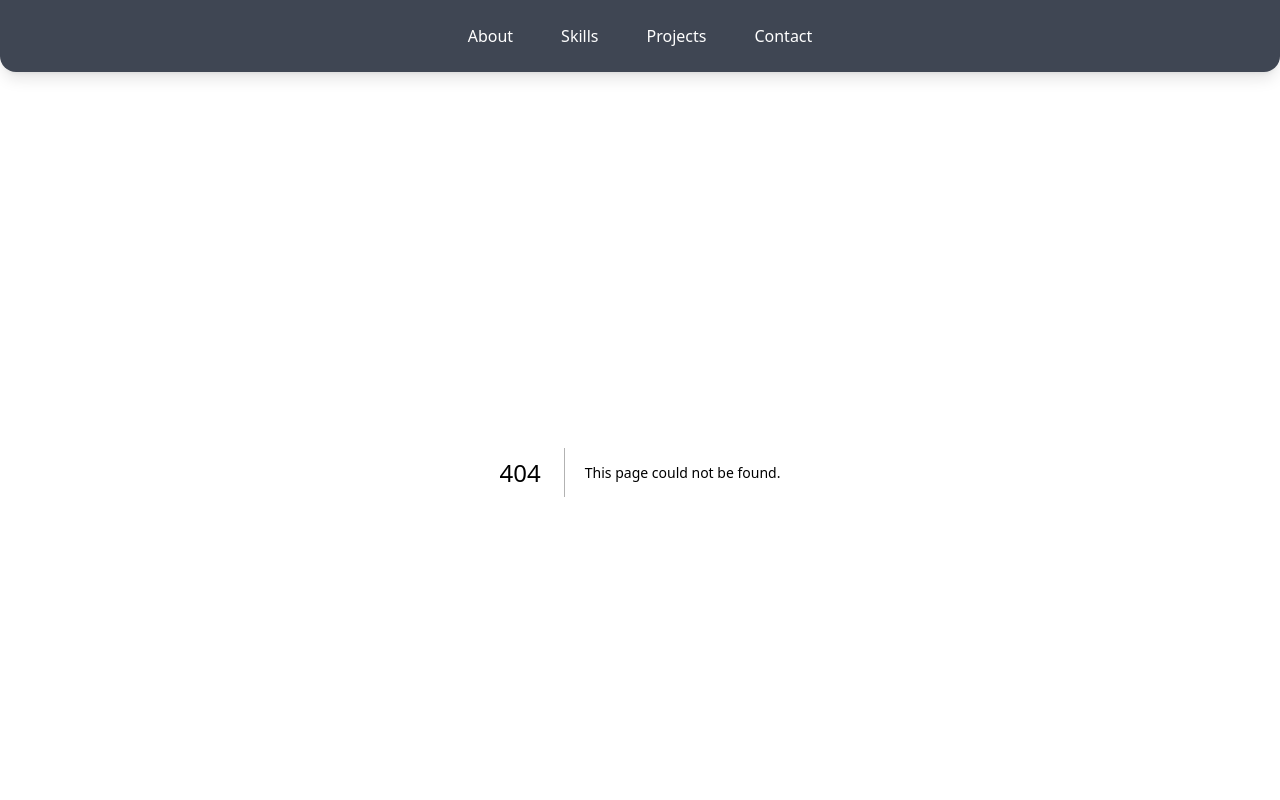
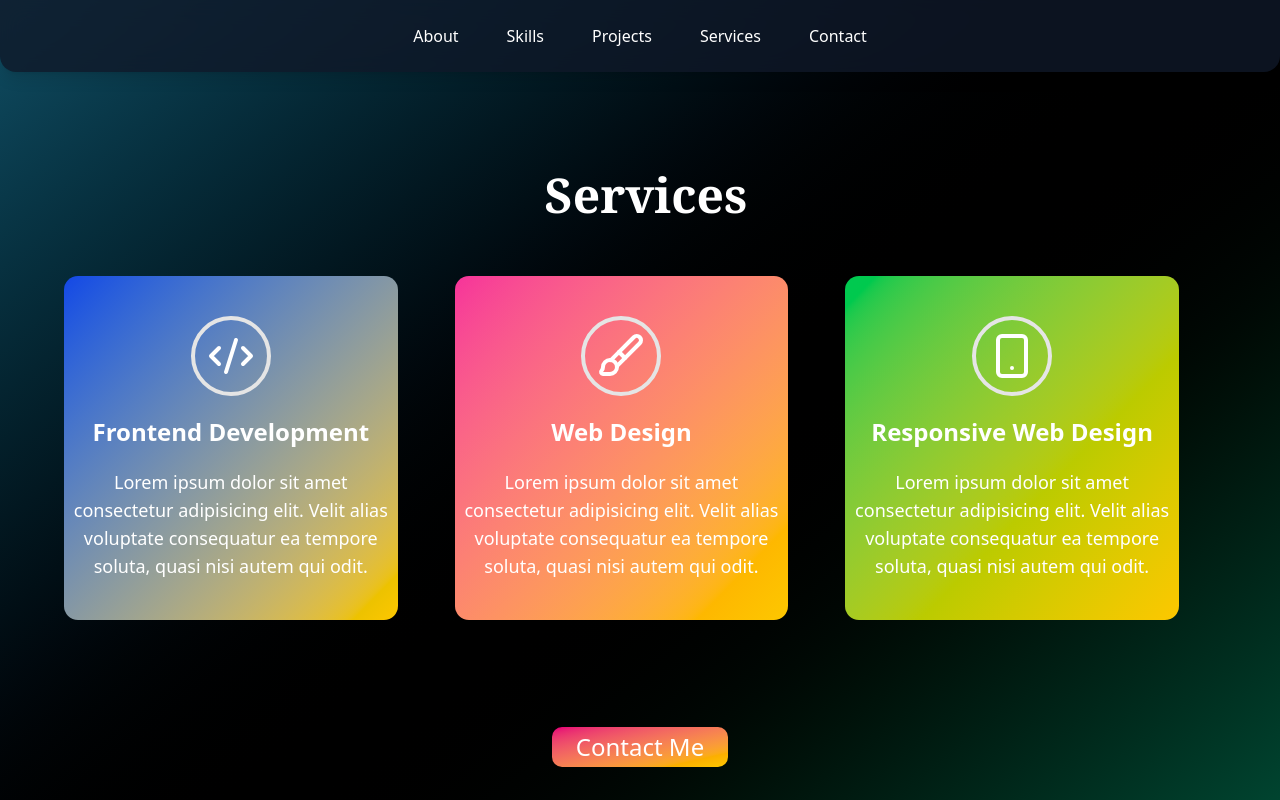
Before and after one commit to mrayyannaveed/portfolio, a Next.js app: page /services in a window 1280 px wide. Before the commit this address had no page. Shown: the top 800 px of the page. Built offline with nearby package versions, Linux system fonts and the light colour scheme.

Commit message:
update code and add services

```diff
--- a/src/app/components/contact.tsx
+++ b/src/app/components/contact.tsx
@@ -10,9 +10,7 @@ const ContactCom = () => {
       >
         {/* Name */}
         <div className="flex flex-col">
-          <label htmlFor="name" className="text-gray-700 font-medium">
-            Name
-          </label>
+
           <input
             type="text"
             id="name"
@@ -25,9 +23,6 @@ const ContactCom = () => {
 
         {/* Email */}
         <div className="flex flex-col">
-          <label htmlFor="email" className="text-gray-700 font-medium">
-            Email
-          </label>
           <input
             type="email"
             id="email"
@@ -40,9 +35,6 @@ const ContactCom = () => {
 
         {/* Message */}
         <div className="flex flex-col">
-          <label htmlFor="message" className="text-gray-700 font-medium">
-            Message
-          </label>
           <textarea
             id="message"
             name="message"
--- a/src/app/components/navbar.tsx
+++ b/src/app/components/navbar.tsx
@@ -30,6 +30,12 @@ const Navbar = () => {
       </Link>
       <Link
         className="hover:bg-gradient-to-br from-amber-400 to-pink-500 font-medium px-3 py-2 rounded-2xl transition-all"
+        href="/services"
+      >
+        Services
+      </Link>
+      <Link
+        className="hover:bg-gradient-to-br from-amber-400 to-pink-500 font-medium px-3 py-2 rounded-2xl transition-all"
         href="/contact"
       >
         Contact
@@ -38,7 +44,7 @@ const Navbar = () => {
   );
 
   return (
-    <nav className="sticky top-0 z-50 backdrop-blur-md bg-gray-900/80 text-white p-4 px-8 shadow-lg rounded-b-2xl">
+    <nav className="sticky top-0 z-50 backdrop-blur-md shadow-lg bg-gray-900/80 text-white p-4 px-8 rounded-b-2xl mb-20 md:mb-0">
       {/* Mobile view */}
       <div className="flex items-center  md:hidden">
         <button onClick={toggleMenu} className="text-white">
--- /dev/null
+++ b/src/app/components/services.tsx
@@ -0,0 +1,50 @@
+import React from 'react'
+import ServeComponent from './servicesComponent'
+import { Brush, CodeXml, Smartphone } from 'lucide-react'
+import Link from 'next/link'
+import { com } from '../types/skillsType'
+
+const ServicesCom = () => {
+    let servesCom: com[] = [
+        {
+            heading: "Frontend Development",
+            desc: "Lorem ipsum dolor sit amet consectetur adipisicing elit. Velit alias voluptate consequatur ea tempore soluta, quasi nisi autem qui odit.",
+            bgcol: "bg-gradient-to-br from-blue-700 to-yellow-400",
+            atribute: <CodeXml className='text-white h-16 w-16 p-2'/>
+        },
+        {
+            heading: "Web Design",
+            desc: "Lorem ipsum dolor sit amet consectetur adipisicing elit. Velit alias voluptate consequatur ea tempore soluta, quasi nisi autem qui odit.",
+            bgcol: "bg-gradient-to-br from-pink-500 to-yellow-400",
+            atribute: <Brush className='text-white h-16 w-16 p-2'/>
+        },
+        {
+            heading: "Responsive Web Design",
+            desc: "Lorem ipsum dolor sit amet consectetur adipisicing elit. Velit alias voluptate consequatur ea tempore soluta, quasi nisi autem qui odit.",
+            bgcol: "bg-gradient-to-br from-green-500 to-yellow-400",
+            atribute: <Smartphone className='text-white h-16 w-16 p-2'/>
+        }
+    ]
+  return (
+    <div>
+        <section className='flex justify-around items-center flex-col h-[100vh] bg-yellow-5 mb-10'>
+            <h1 className="ml-3 text-2xl sm:text-3xl md:text-4xl lg:text-5xl font-serif font-bold text-white hover:text-lime-600 animate-bounce hover:uppercase text-center mt-20">
+                Services
+            </h1>
+            <section className='grid lg:grid-cols-3 w-[90vw] gap-5 mb-14'>
+                {servesCom.map((servive: com) => {
+                    return(
+                        <ServeComponent key={servive.heading} heading={servive.heading} desc={servive.desc} atribute={servive.atribute} bgcol={servive.bgcol}/>
+                    )
+                })}
+            </section>
+        <Link className='flex justify-center mb-20' href={"/contact"}>
+            <button className='bg-gradient-to-br from-pink-600 to-yellow-400
+             md:text-2xl text-xl md:px-6 md:py-5 hover:bg-gradient-to-tr hover:from-slate-700 hover:to-green-400 cursor-pointer h-10 rounded-lg flex items-center'>Contact Me</button>
+        </Link>
+        </section>
+    </div>
+  )
+}
+
+export default ServicesCom
--- /dev/null
+++ b/src/app/components/servicesComponent.tsx
@@ -0,0 +1,18 @@
+import React from 'react'
+import { com } from '../types/skillsType'
+
+const ServeComponent = (props:com) => {
+  return (
+    <div>
+    <section className={`text-white w-full lg:w-[90%] flex flex-col items-center rounded-xl gap-5 bg-slate-700 py-10 ${props.bgcol}`}>
+        <div className={`rounded-full border-4 hover:rotate-[25deg] h-20 w-20 flex justify-center items-center`}>
+            {props.atribute}
+        </div>
+        <h1 className='text-2xl font-semibold'>{props.heading}</h1>
+        <p className='text-lg text-center'>{props.desc}</p>
+    </section>
+</div>
+  )
+}
+
+export default ServeComponent
--- a/src/app/page.tsx
+++ b/src/app/page.tsx
@@ -1,6 +1,7 @@
 import Hero from "./components/hero";
 import Contact from "./contact/page";
 import Projects from "./projects/page";
+import Services from "./services/page";
 import Skill from "./skills/page";
 
 export default function Home() {
@@ -9,6 +10,7 @@ export default function Home() {
       <Hero/>
       <Skill/>
       <Projects/>
+      <Services/>
       <Contact/>
     </div>
   );
--- /dev/null
+++ b/src/app/services/page.tsx
@@ -0,0 +1,12 @@
+import React from 'react'
+import ServicesCom from '../components/services'
+
+const Services = () => {
+  return (
+    <div>
+        <ServicesCom/>
+    </div>
+  )
+}
+
+export default Services
--- a/tsconfig.json
+++ b/tsconfig.json
@@ -22,6 +22,6 @@
       "@/*": ["./src/*"]
     }
   },
-  "include": ["next-env.d.ts", "**/*.ts", "**/*.tsx", ".next/types/**/*.ts", "lib/utils"],
+  "include": ["next-env.d.ts", "**/*.ts", "**/*.tsx", ".next/types/**/*.ts", "lib/utils", "src/app/services"],
   "exclude": ["node_modules"]
 }
```
Also changed, not shown: src/app/types/skillsType.tsx (+9 -2 lines), src/app/layout.tsx (line endings or trailing spaces).
